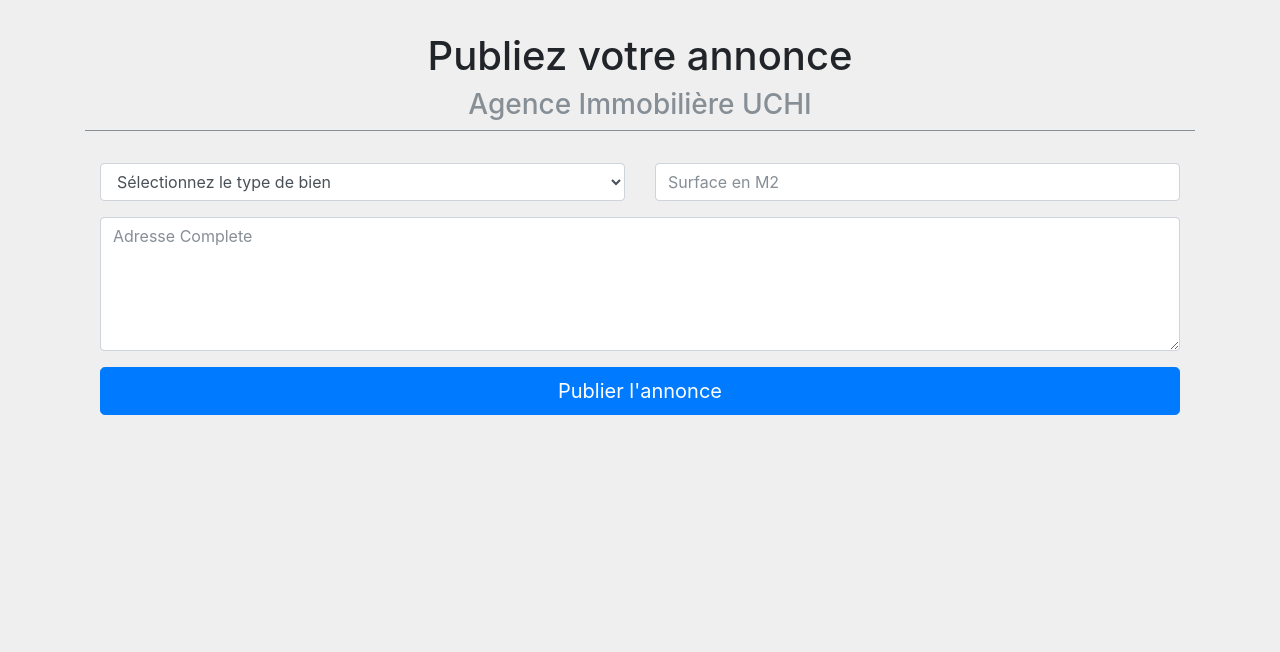
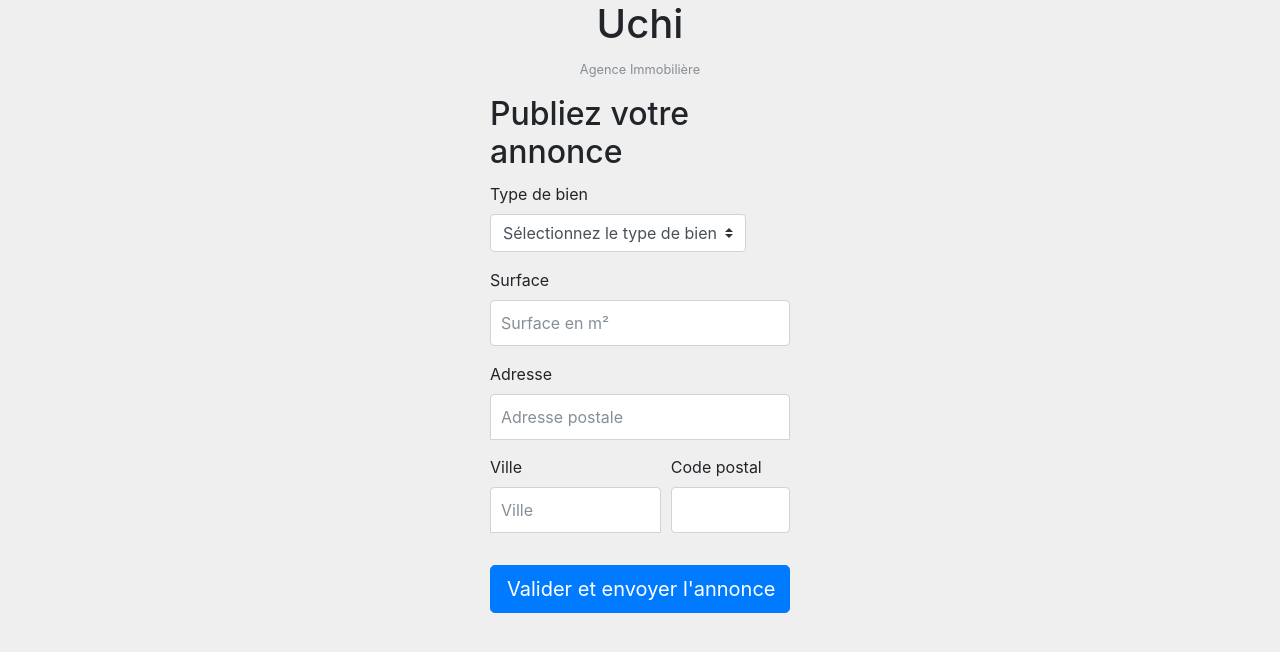
Before and after one commit to PichTic/Ue219-Groupe1, a PHP site: page /annonces-post.php in a window 1280 px wide. Shown: the part 56-708 px from the top of the page. Run offline with PHP 8.4, Linux system fonts and the light colour scheme; the visitor is signed in with stand-in values (Sample User, id 1).

Commit message:
Fonctionnement du post des annonces avec vérification poussée, et remise de la recherche ouverte à tous

```diff
--- a/annonces-post.php
+++ b/annonces-post.php
@@ -2,6 +2,8 @@
 session_start();
 require_once 'lib/includes.php';
 
+//Si un utilisateur non logué veux accéder à cette page
+//il sera redirigé vers index.php
 auth_only();
 ?>
 <!DOCTYPE html>
@@ -19,45 +21,61 @@ auth_only();
       // inclusion de la nav
       include 'vues/nav.php';
       ?>
-  <div id="main" class="container">
-    <div id="title" class="text-center border border-secondary border-left-0 border-right-0 border-top-0">
-        <h1>Publiez votre annonce</h1>
-        <h2 class="text-muted h3">Agence Immobilière UCHI</h2>
+  <div class="container">
+    <div class="text-center">
+      <h1>Uchi</h1>
+      <small class="text-muted">Agence Immobilière</small>
+    </div>
+      </div>
+
       <?php
           // affiche le message de flash stocké dans $_SESSION['error_annonce'] s'il y en a
           flash('danger', 'error_annonce');
       ?>
-    </div>
 
-    <div class="col-md-12">
-      <form method="POST" action="">
-
-        <div class="row">
-          <div class="form-group col-md-6">
-            <label for="type" class="sr-only">Type de bien</label>
-            <select id="type" class="form-control" name="type">
-              <option>Sélectionnez le type de bien</option>
-              <option value="appartement">Appartement</option>
-              <option value="maison">Maison</option>
-              <option value="chateau">Château</option>
-              <option value="local">Local commercial</option>
-              <option value="parking">Parking/box</option>
+      <form class="form-signin" method="POST" action="">
+        <h2 class="form-signin-heading">Publiez votre annonce</h2>
+         <div class="form-row">
+            <div class="form-group col-md-12">
+               <label for="type">Type de bien</label>
+               <select class="custom-select" name="type">
+                 <option selected disabled style="display:none;">Sélectionnez le type de bien</option> //Cette option est cachée au scroll de l'utilisateur
+                       <option value="Appartement">Appartement</option>
+                       <option value="Maison">Maison</option>
+                       <option value="Château">Château</option>
+                       <option value="Local commercial">Local commercial</option>
+                       <option value="Parking/box">Parking/box</option>
                </select>
             </div>
-          <div class="form-group col-md-6">
-            <label for="surface" class="sr-only">Surface</label>
-            <input class="form-control" type="number" id="surface" name="surface" placeholder="Surface en M2">
+          </div>
+          <div class="form-row">
+            <div class="form-group col-md-12">
+              <label for="inputSurface">Surface</label>
+              <input type="number" class="form-control" id="inputSurface" name="surface" placeholder="Surface en m²">
             </div>
           </div>
-
-        <div class="row">
-          <div class="form-group col-md-12">
-            <label for="inputAddress" class="sr-only">Adresse</label>
-            <textarea cols="80" rows="5" class="form-control" id="inputAddress" name="adresse" placeholder="Adresse Complete"></textarea>
+          <div class="form-group">
+            <label for="inputAddress">Adresse</label>
+            <input type="text" class="form-control" id="inputAddress" name="adress" placeholder="Adresse postale">
+          </div>
+          <div class="form-row">
+            <div class="form-group col-md-7">
+              <label for="inputCity">Ville</label>
+              <input type="text" class="form-control" id="inputCity" name="city" placeholder="Ville">
+            </div>
+            <div class="form-group col-md-5">
+              <label for="inputZip">Code postal</label>
+              <input type="number" class="form-control" id="inputZip" name="zip" maxlength="5">
             </div>
           </div>
-      <button name="create" type="submit" class="btn btn-lg btn-primary btn-block">Publier l'annonce</button>
+          <div class="form-group">
+          </div>
+          <button name="create" type="submit" class="btn btn-lg btn-primary btn-block">Valider et envoyer l'annonce</button>
       </form>
+
+
+
+
        <script src="/js/jquery-3.2.1.min.js"></script>
     <script src="/js/bootstrap.bundle.min.js"></script>
   </body>
--- a/lib/form.adCreate.php
+++ b/lib/form.adCreate.php
@@ -22,12 +22,13 @@ if (filter_has_var(INPUT_POST, 'create')) {
 
     // s'il n'y a pas des d'erreurs
     if (0 === count($hasErrors)) {
-        $data = adDuplicate($db, $tempData['adresse'], $tempData['type'], $tempData['surface']);
+        $tempData['adress'] .= ", ".$tempData['zip']." ".$tempData['city'];
+        $data = adDuplicate($db, $tempData['adress'], $tempData['type'], $tempData['surface']);
         $created = false;
 
         // s'il n'y as pas d'annonce en doublon
         if (0 === count($data)) {
-            $created = adCreate($db, $tempData['adresse'], $tempData['type'], $tempData['surface']);
+            $created = adCreate($db, $tempData['adress'], $tempData['type'], $tempData['surface']);
         } else {
             $hasErrors[] = 'duplicate';
             $tempData['duplicate'] = '<p>Cette annonce existe déjà</p>';
--- a/lib/form.php
+++ b/lib/form.php
@@ -56,8 +56,14 @@ function check_field($name, $value, $option = '')
         case 'surface':
             $output = check_surface($name, $value);
             break;
-        case 'adresse':
+        case 'adress':
             $output = check_adresse($name, $value);
+            break;
+        case 'city':
+            $output = check_city($name, $value);
+            break;
+        case 'zip':
+            $output = check_zip($name, $value);
             break;
     }
 
@@ -124,7 +130,7 @@ function check_password_confirm($name, $value, $option)
 
 
 /**
- * Vérifie le champ password.
+ * Vérifie le champ type.
  *
  * @param string $name
  * @param string $value
@@ -137,13 +143,11 @@ function check_type($name, $value) {
     if ((! is_null($value)) && (false != $value)) {
         return true;
     }
-    else {
       return false;
-    }
   }
 
 /**
- * Vérifie le champ password.
+ *
  *
  * @param string $name
  * @param string $value
@@ -168,6 +172,24 @@ function check_adresse($name, $value) {
       return false;
 }
 
+function check_city($name, $value) {
+    $value = trim($value);
+
+    if((! is_null($value)) && (false != $value) && (strlen($value) >= 3) && (strpbrk($value, '1234567890') === FALSE))  {
+      return true;
+    }
+      return false;
+}
+
+function check_zip($name, $value) {
+    $value = intval(trim($value));
+    $valuelength = strlen((string)$value); //Récupération de la longueur du code postal
+
+    if((! is_null($value)) && (false != $value) && ($valuelength == 5)) {
+      return true;
+    }
+      return false;
+}
 
 
 
@@ -193,12 +215,14 @@ function check_adresse($name, $value) {
 function errorMsg($name)
 {
     $messages = [
-        'login'            => "l'identifiant doit avoir au moins 3 caractères",
+        'login'            => 'l\'identifiant doit avoir au moins 3 caractères',
         'password'         => 'le mot de passe doit avoir au moins 8 caractères',
         'password_confirm' => 'les deux mots de passe ne sont pas identiques',
-        'type' => "ce type n'est pas disponible",
+        'type' => 'ce type n\'est pas disponible',
         'surface' => 'La surface doit être supérieure à 9m<sup>2</sup>',
-        'adresse' => "l'adresse doit contenir au moins 3 caractères"
+        'adress' => 'l\'adresse doit contenir au moins 3 caractères',
+        'city' => 'la ville doit contenir au moins 3 caractères et aucun chiffre',
+        'zip' => 'le code postal ne peut contenir que 5 chiffres'
     ];
 
     $inputs = [
@@ -207,7 +231,9 @@ function errorMsg($name)
         'password_confirm' => 'confirmation du mot de passe',
         'type' => 'type de bien',
         'surface' => 'surface',
-        'adresse' => 'adresse'
+        'adress' => 'adresse',
+        'city' => 'ville',
+        'zip' => 'code postal'
     ];
 
     return "<p>Le champ <strong>{$inputs[$name]}</strong> est invalide : {$messages[$name]}.</p>";
@@ -298,13 +324,18 @@ $filter_register = [
 $filter_adCreate = [
     'type' => [
         'filter' => FILTER_CALLBACK,
-        'options' => 'filter_type'
+        'options' => 'sanitize_string'
     ],
     'surface' => FILTER_SANITIZE_NUMBER_INT|FILTER_VALIDATE_INT,
-    'adresse' => [
+    'adress' => [
         'filter' => FILTER_CALLBACK,
         'options' => 'sanitize_string',
     ],
+    'city' => [
+        'filter' => FILTER_CALLBACK,
+        'options' => 'sanitize_string',
+    ],
+    'zip' => FILTER_SANITIZE_NUMBER_INT|FILTER_VALIDATE_INT,
   ];
 
 //tableau des filtres pour recherche.php
--- a/vues/nav.php
+++ b/vues/nav.php
@@ -14,13 +14,13 @@
                 <li class="nav-item">
                     <a class="nav-link <?php  is_page_active('test'); ?>" href="./test.php">Test</a>
                 </li>
+                <li class="nav-item">
+                    <a class="nav-link <?php  is_page_active('recherche'); ?>" href="./recherche.php">Recherche</a>
+                </li>
                     <?php
                     // si l'user est connecté
                     if (is_auth()) :
                     ?>
-                <li class="nav-item">
-                    <a class="nav-link <?php  is_page_active('recherche'); ?>" href="./recherche.php">Recherche</a>
-                </li>
                 <li class="nav-item">
                     <a class="nav-link <?php  is_page_active('annonces-post'); ?>" href="./annonces-post.php">Créer une annonce</a>
                 </li>
```
Lines whose indentation alone changed are shown as unchanged.
